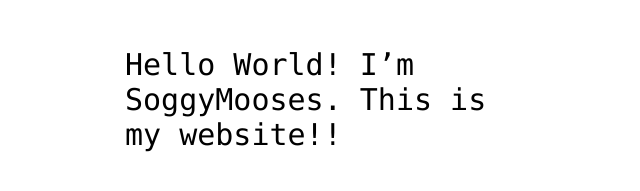
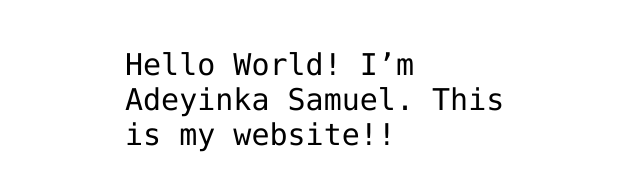
Before and after one commit to adeyinkasamuel/adeyinkasamuel.github.io, a plain HTML site: page index.html in a window 1280 px wide. Shown: the part 341-532 px from the top of the page, without its empty margins (315-955 px from the left). Drawn offline with Linux system fonts and the light colour scheme.

Commit message:
Update index.html
username update

```diff
--- a/index.html
+++ b/index.html
@@ -12,7 +12,7 @@
 <img src="https://octodex.github.com/images/daftpunktocat-thomas.gif" id="octocat" alt="octocat-gif" />
 
 <!-- Change this code here by copy and pasting your template on line 15 -->
-<p>Hello World! I’m SoggyMooses. This is my website!!</p>
+<p>Hello World! I’m Adeyinka Samuel. This is my website!!</p>
 
 </body>
 </html>
```
